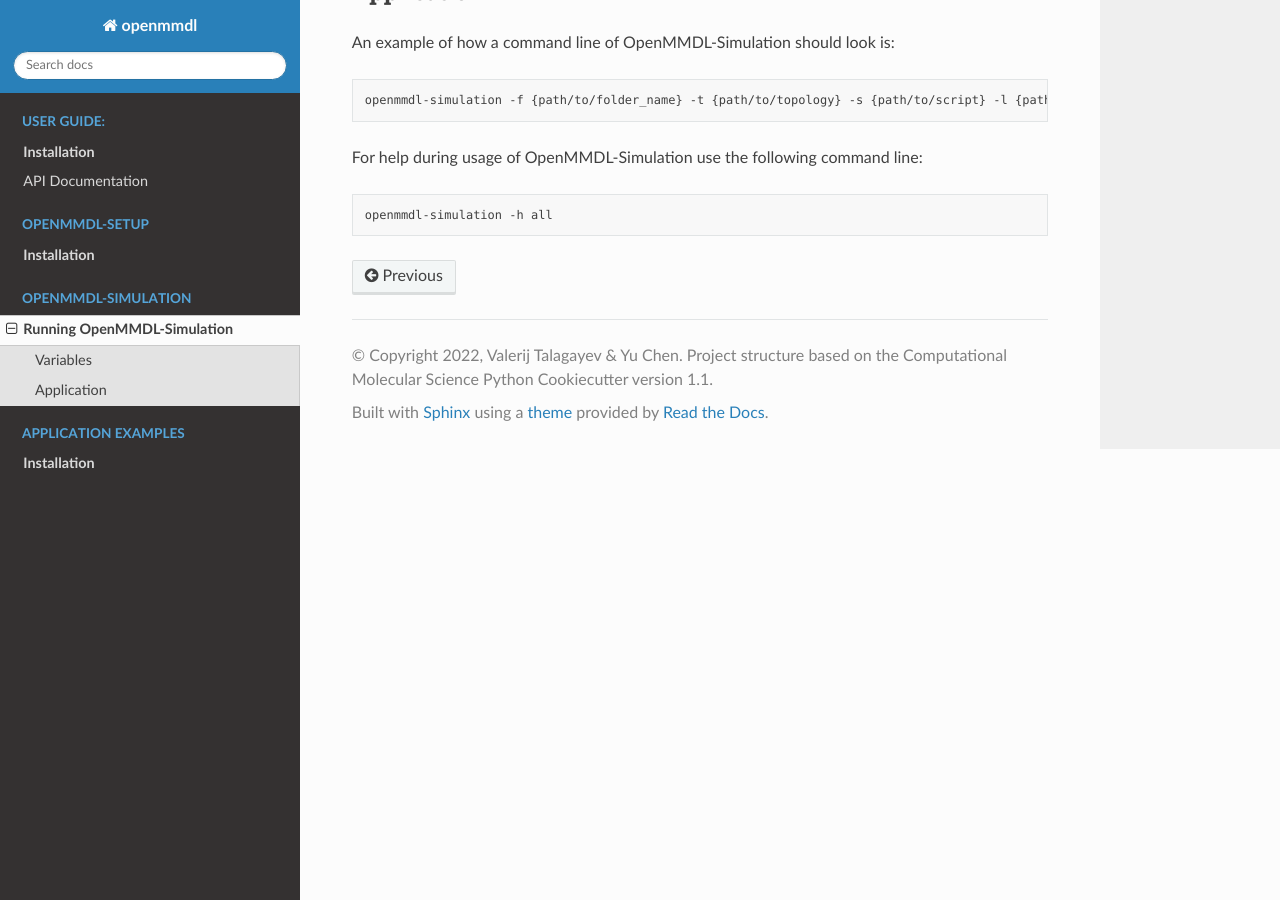
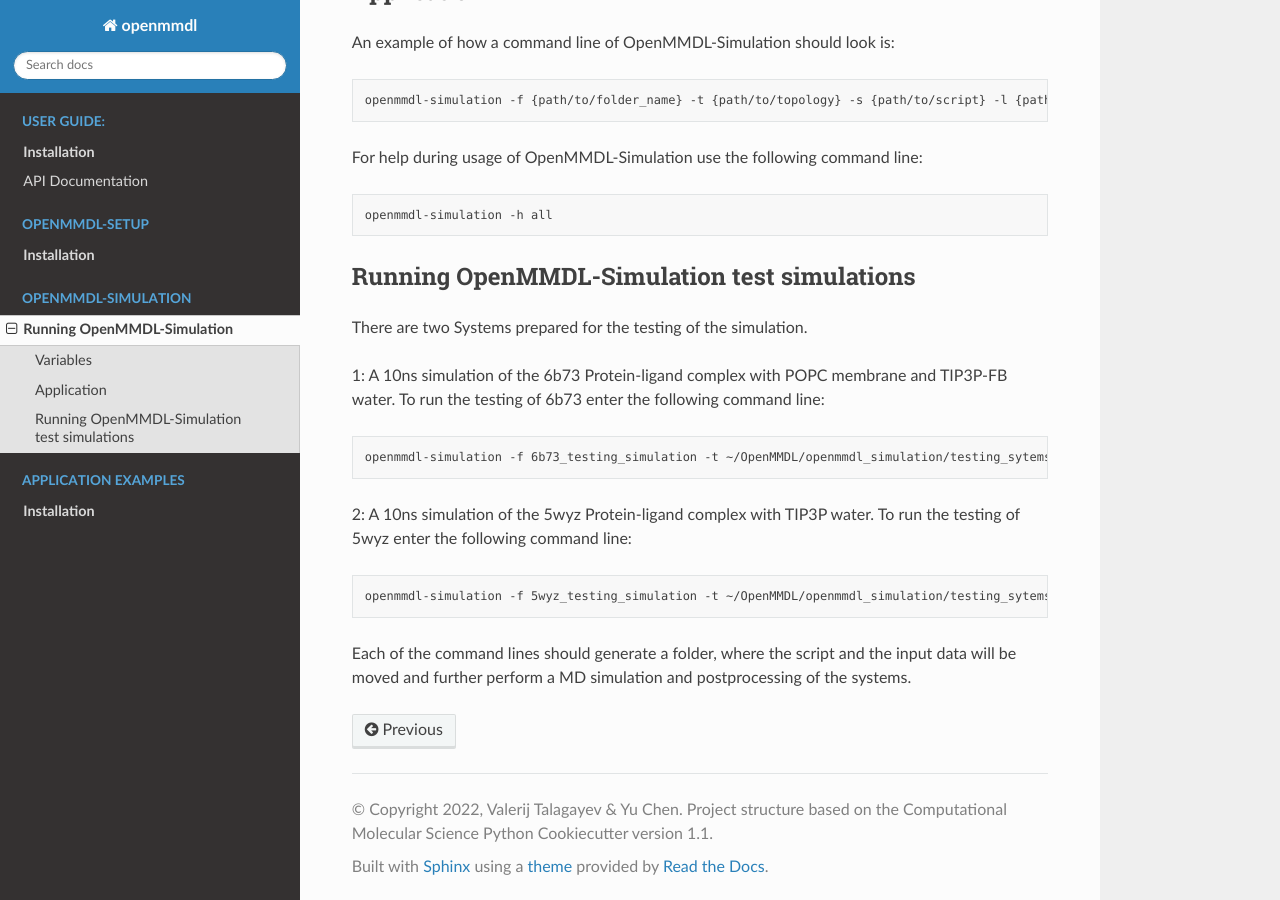
Before and after one commit to wolberlab/OpenMMDL, a Sphinx documentation site: the page built from docs/Openmmdl_simulation.rst, in a window 1280 px wide and 900 px high, scrolled down 737 px. Built offline with Sphinx 7.4.7 and the Read the Docs theme 2.0.0, drawn with Linux system fonts in a browser that asks for light colours.

Commit message:
Update Openmmdl_simulation.rst

```diff
--- a/docs/Openmmdl_simulation.rst
+++ b/docs/Openmmdl_simulation.rst
@@ -40,3 +40,21 @@
 .. code-block:: text
 
     openmmdl-simulation -h all
+
+Running OpenMMDL-Simulation test simulations
+------------------------------
+There are two Systems prepared for the testing of the simulation.
+
+1: A 10ns simulation of the 6b73 Protein-ligand complex with POPC membrane and TIP3P-FB water. To run the testing of 6b73 enter the following command line:
+
+.. code-block:: text
+
+    openmmdl-simulation -f 6b73_testing_simulation -t ~/OpenMMDL/openmmdl_simulation/testing_sytems/6b73_membrane/6b73-moe-processed_openMMDL.pdb -s ~/OpenMMDL/openmmdl_simulation/testing_sytems/6b73_membrane/6b73_simulation.py -l  ~/OpenMMDL/openmmdl_simulation/testing_sytems/6b73_membrane/6b73_lig.sdf
+
+2: A 10ns simulation of the 5wyz Protein-ligand complex with TIP3P water. To run the testing of 5wyz enter the following command line:
+
+.. code-block:: text
+
+    openmmdl-simulation -f 5wyz_testing_simulation -t ~/OpenMMDL/openmmdl_simulation/testing_sytems/5wyz_solvent/5wyz-moe-processed_openMMDL.pdb -s ~/OpenMMDL/openmmdl_simulation/testing_sytems/5wyz_solvent/5wyz_simulation.py -l  ~/OpenMMDL/openmmdl_simulation/testing_sytems/5wyz_solvent/5VF.sdf
+
+Each of the command lines should generate a folder, where the script and the input data will be moved and further perform a MD simulation and postprocessing of the systems.
```
